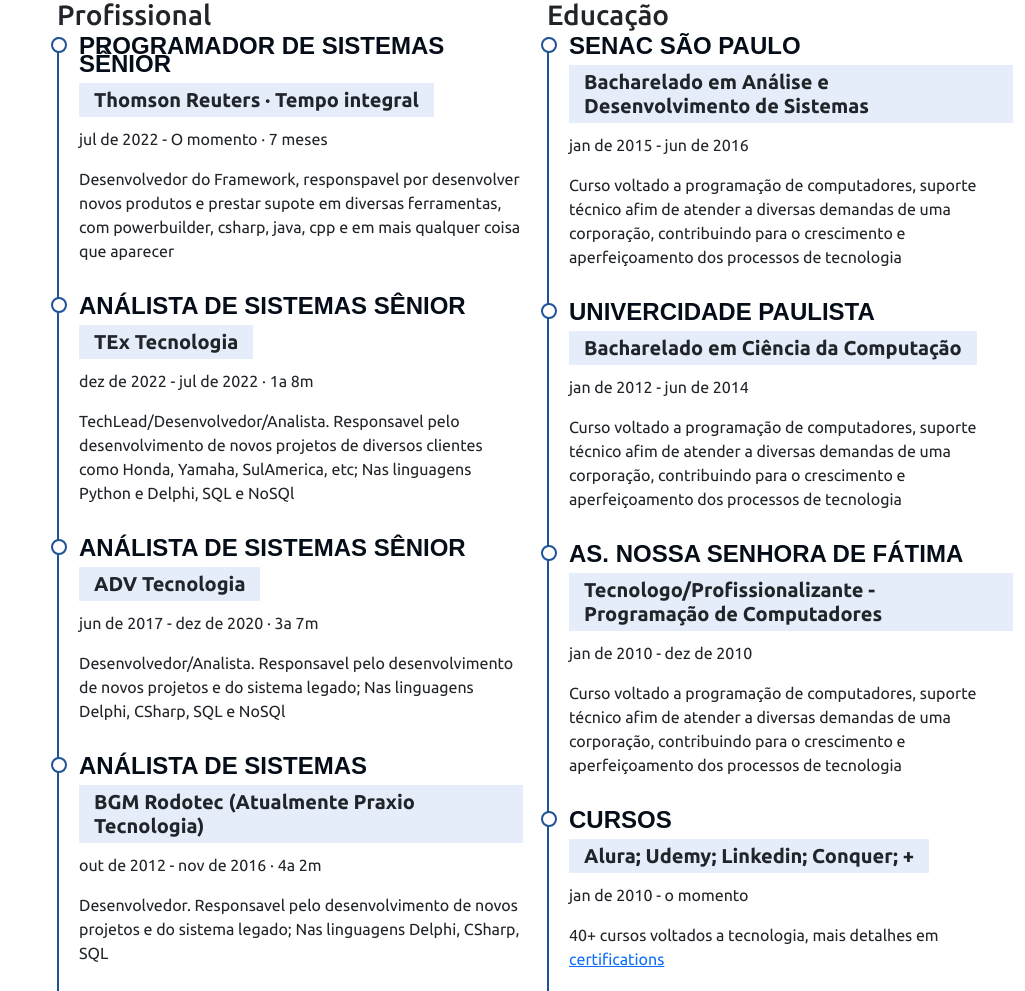
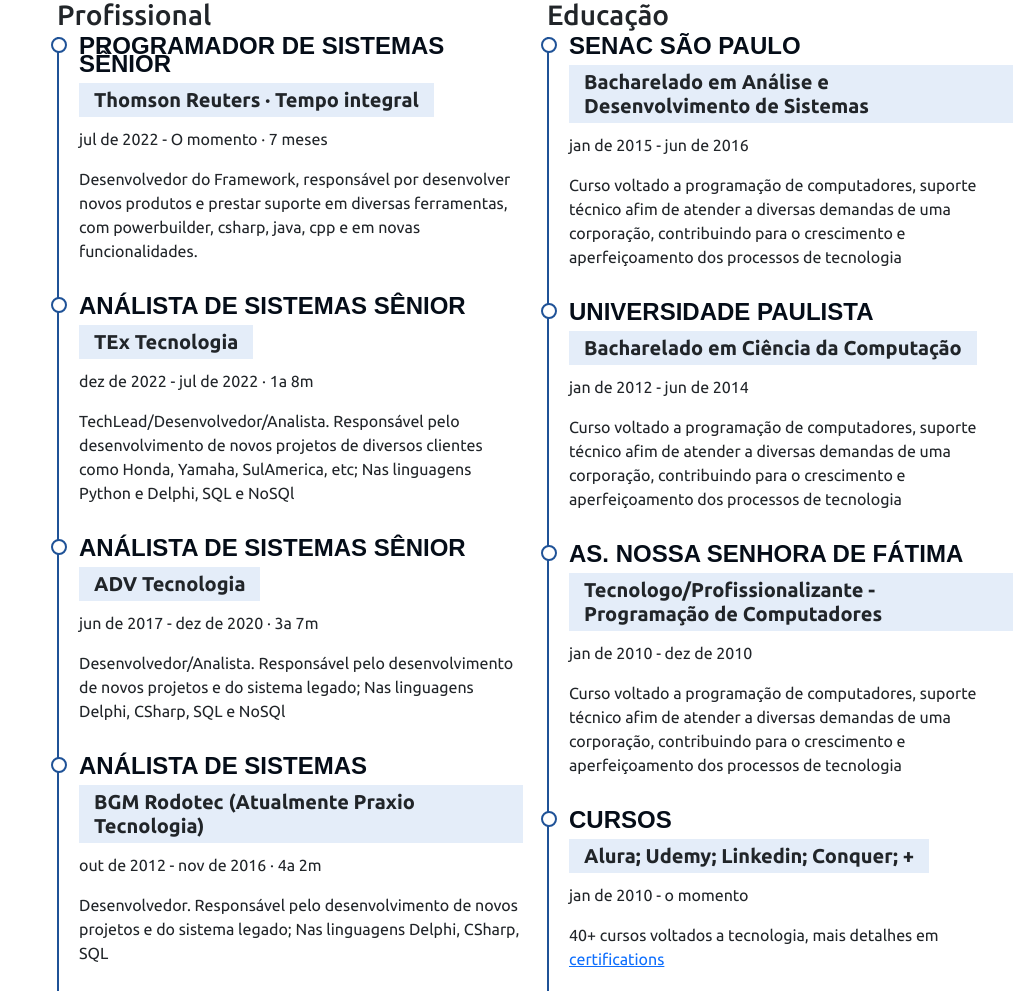
Before and after one commit to RafaFerreiraS/Portfolio, a Flask app: page / in a window 1280 px wide. Shown: the part 2537-3528 px from the top of the page, without its empty margins (255-1280 px from the left). Run offline with Flask 2, Linux system fonts and the light colour scheme; some libraries are stand-ins or nearby versions.

Commit message:
Ajustes ortografico no html

```diff
--- a/templates/index.html
+++ b/templates/index.html
@@ -240,26 +240,26 @@
                             <h4>Programador de sistemas sênior</h4>
                             <h5>Thomson Reuters · Tempo integral</h5>
                             <p><e>jul de 2022 - O momento · 7 meses</e></p>
-                            <p>Desenvolvedor do Framework, responspavel por desenvolver novos produtos e prestar supote em diversas ferramentas,
-                            com powerbuilder, csharp, java, cpp e em mais qualquer coisa que aparecer </p>
+                            <p>Desenvolvedor do Framework, responsável por desenvolver novos produtos e prestar suporte em diversas ferramentas,
+                            com powerbuilder, csharp, java, cpp e em novas funcionalidades. </p>
                         </div>
                         <div class="cv-item" data-anime="up">
                             <h4>Análista de sistemas sênior</h4>
                             <h5>TEx Tecnologia</h5>
                             <p><e>dez de 2022 - jul de 2022 · 1a 8m</e></p>
-                            <p>TechLead/Desenvolvedor/Analista. Responsavel pelo desenvolvimento de novos projetos de diversos clientes como Honda, Yamaha, SulAmerica, etc; Nas linguagens Python e Delphi, SQL e NoSQl </p>
+                            <p>TechLead/Desenvolvedor/Analista. Responsável pelo desenvolvimento de novos projetos de diversos clientes como Honda, Yamaha, SulAmerica, etc; Nas linguagens Python e Delphi, SQL e NoSQl </p>
                         </div>
                         <div class="cv-item" data-anime="up">
                             <h4>Análista de sistemas sênior</h4>
                             <h5>ADV Tecnologia</h5>
                             <p><e>jun de 2017 - dez de 2020 · 3a 7m</e></p>
-                            <p>Desenvolvedor/Analista. Responsavel pelo desenvolvimento de novos projetos e do sistema legado; Nas linguagens Delphi, CSharp, SQL e NoSQl </p>
+                            <p>Desenvolvedor/Analista. Responsável pelo desenvolvimento de novos projetos e do sistema legado; Nas linguagens Delphi, CSharp, SQL e NoSQl </p>
                         </div>
                         <div class="cv-item" data-anime="up">
                             <h4>Análista de sistemas</h4>
                             <h5>BGM Rodotec (Atualmente Praxio Tecnologia)</h5>
                             <p><e>out de 2012 - nov de 2016 · 4a 2m</e></p>
-                            <p>Desenvolvedor. Responsavel pelo desenvolvimento de novos projetos e do sistema legado; Nas linguagens Delphi, CSharp, SQL </p>
+                            <p>Desenvolvedor. Responsável pelo desenvolvimento de novos projetos e do sistema legado; Nas linguagens Delphi, CSharp, SQL </p>
                         </div>
                     </div>
                     <div class="col-md-6">
@@ -271,7 +271,7 @@
                             <p>Curso voltado a programação de computadores, suporte técnico afim de atender a diversas demandas de uma corporação, contribuindo para o crescimento e aperfeiçoamento dos processos de tecnologia</p>
                         </div>
                         <div class="cv-item" data-anime="up">
-                            <h4>Univercidade Paulista</h4>
+                            <h4>Universidade Paulista</h4>
                             <h5>Bacharelado em Ciência da Computação</h5>
                             <p><e>jan de 2012 - jun de 2014 </e></p>
                             <p>Curso voltado a programação de computadores, suporte técnico afim de atender a diversas demandas de uma corporação, contribuindo para o crescimento e aperfeiçoamento dos processos de tecnologia</p>
```
